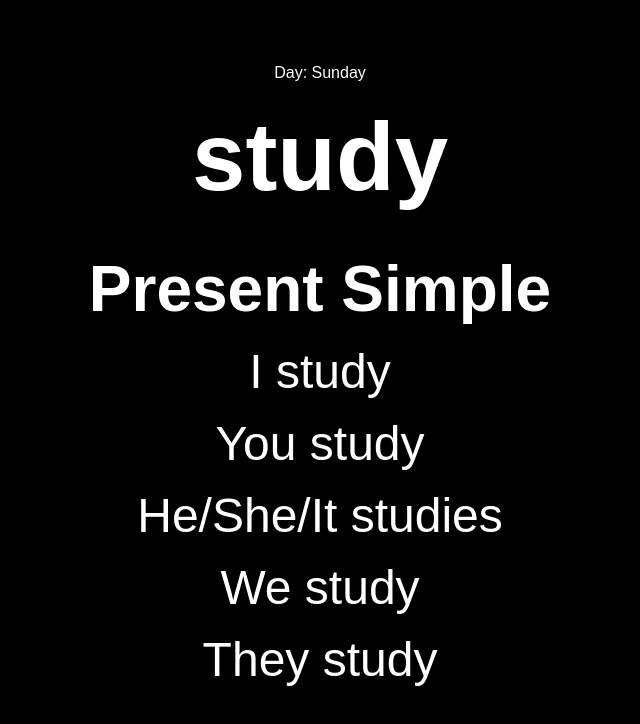
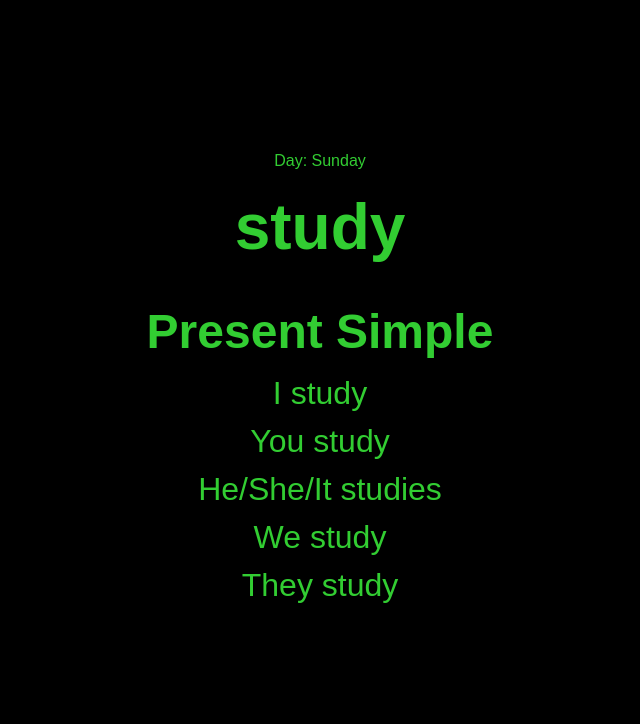
Before and after one commit to jstesting20232023/ingles, a plain HTML site: page index.html in a window 1280 px wide. Shown: the whole page, without its empty margins (320-960 px from the left). Drawn offline with Linux system fonts and the light colour scheme.

Commit message:
Update styles.css

```diff
--- a/styles.css
+++ b/styles.css
@@ -7,7 +7,7 @@ body {
     height: 100vh;
     margin: 0;
     background-color: black; /* Fondo negro */
-    color: white; /* Texto blanco */
+    color: #32CD32; /* Texto verde amigable a la vista */
     overflow: hidden;
 }
 
@@ -15,8 +15,13 @@ body {
     text-align: center;
 }
 
+.day-of-week {
+    font-size: 1em; /* Tamaño de fuente para mostrar el día de la semana */
+    margin-bottom: 10px;
+}
+
 h1 {
-    font-size: 6em;
+    font-size: 4em; /* Tamaño de fuente para el verbo del día */
     margin: 20px 0;
 }
 
@@ -25,11 +30,11 @@ h1 {
 }
 
 h2 {
-    font-size: 4em;
+    font-size: 3em; /* Tamaño de fuente para el título del tiempo verbal */
     margin: 10px 0;
 }
 
 div[id="conjugations"] {
-    font-size: 3em;
+    font-size: 2em; /* Tamaño de fuente para las conjugaciones verbales */
     line-height: 1.5em;
 }
```
